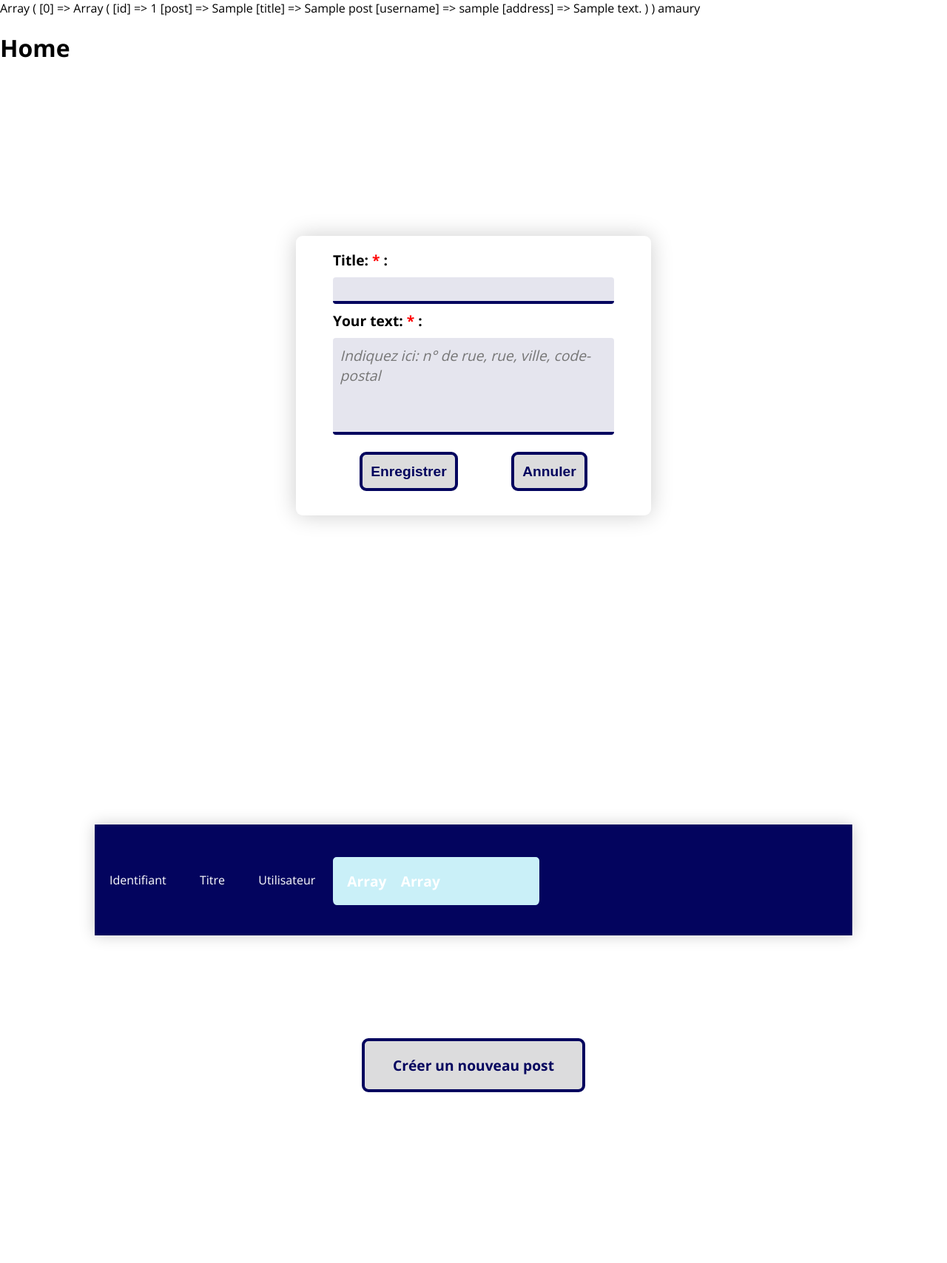
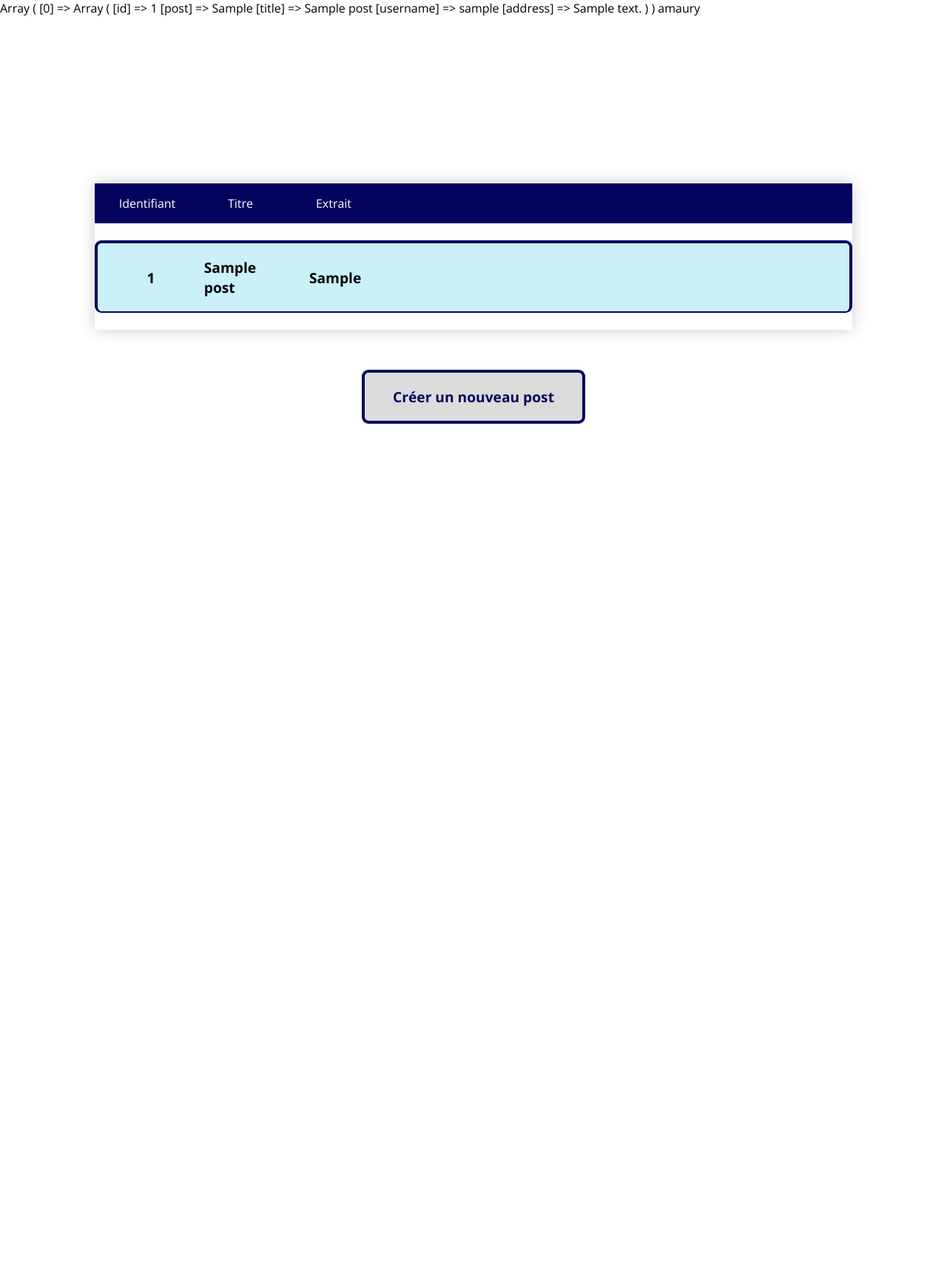
Before and after one commit to ExploryKod/happyBlog, a PHP site: page /views/homepage.php in a window 1280 px wide. Shown: the whole page at 74% size. After the commit the page ends 573 px from the top, so only its background shows below. Run offline with PHP 8.4, Linux system fonts and the light colour scheme; data comes from the database, SQL or seed files in the repository; tables that the repository leaves empty or names only in its code hold one stand-in row (values such as "Sample post"); data that the repository does not hold is empty.

Commit message:
feat(template): working on article creation

```diff
--- a/app/views/homepage.php
+++ b/app/views/homepage.php
@@ -1,33 +1,29 @@
 <?php
     require("../models/getData.php");
     require("../models/postData.php");
-    require("common/header.php");
     $posts = getDataFromPosts($pdo);
     $users = getUserData($pdo);
     print_r($posts);
     print_r($users[0]['username']);
     postsData($pdo)
+
 ?>
 
-<h1>Home</h1>
-<p><?php echo $_POST['username']; ?></p>
 
-<main>
-    <form action="" method="POST">
-        <label for="username">Title: <span>*</span> :</label>
-        <input class="input"  id="username" type="text" name="title" maxlength="250" required >
+<!DOCTYPE html>
+<html lang="fr">
+<head>
+    <meta charset="UTF-8">
+    <meta http-equiv="X-UA-Compatible" content="IE=edge">
+    <meta name="viewport" content="width=device-width, initial-scale=1.0">
 
-        <label for="post">Your text: <span>*</span> :</label>
-        <textarea class="input" id="post" name="post"  cols="30" rows="4" placeholder="Indiquez ici: n° de rue, rue, ville, code-postal" onfocus="this.onfocus=null;" maxlength="950" required ><?php if(isset($_GET["id"])): ?><?= $client[0]["address"]?> <?php endif; ?></textarea>
+    <link href="../public/css/form.css" rel="stylesheet" />
+    <link href="../public/css/blog.css" rel="stylesheet" />
+    <meta name="description" content="C'est un blog">
+    <title>Happy Blog</title>
 
-
-        <div id="btn-container">
-            <input type="submit" value="Enregistrer" name="register">
-            <input type="button" value="Annuler" id="cancel-button">
-        </div>
-    </form>
-</main>
-
+</head>
+<body>
 <main>
     <section class="table-container">
 
@@ -35,14 +31,15 @@
             <div class="table-row" id="table-header">
                 <div>Identifiant</div>
                 <div>Titre</div>
-                <div>Utilisateur</div
+                <div>Extrait</div>
             </div>
             <?php
             if(!empty($posts)):
                 foreach($posts as $post): ?>
                     <a class="body-row" href="">
-                        <div><?= $post ?></div>
-                        <div><?= $post ?></div>
+                        <div><?= $post['id'] ?></div>
+                        <div><?= $post['title'] ?></div>
+                        <div><?= $post['post'] ?></div>
                     </a>
                 <?php endforeach; ?>
             <?php endif ?>
@@ -52,7 +49,9 @@
 
     <section id="btn-section">
         <h1 id="no-client"></h1>
-        <a id="btn-create-client" href="">Créer un nouveau post</a>
+        <a id="btn-create-client" href="create_article.php">Créer un nouveau post</a>
     </section>
 
 </main>
+</body>
+</html>
```
Also changed, not shown: app/views/create_article.php (added, +41 -0 lines).
